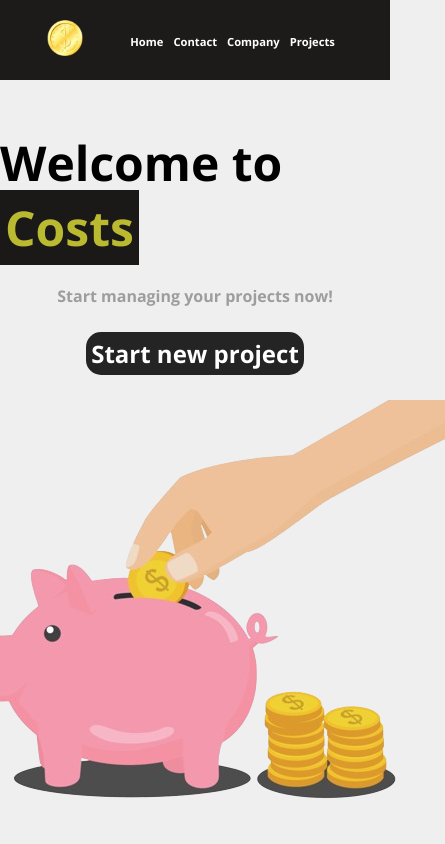
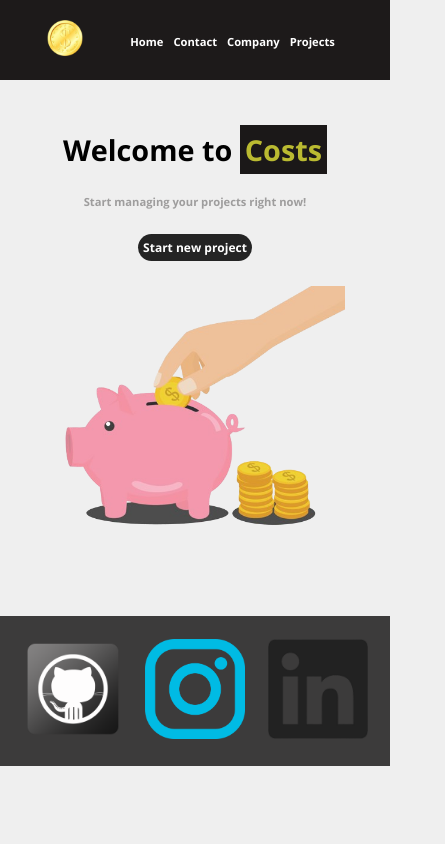
Before and after one commit to tarcisiomenezes2023/Project_Costs, a React (Create React App) app in the folder project-react03/: page / in a window 390 px wide. Shown: the top 844 px of the page, 445 px wide, since content can reach past the window. Built offline with nearby package versions, Linux system fonts and the light colour scheme.

Commit message:
Responsive Home Page

```diff
--- a/project-react03/src/Components/Pages/Home.css
+++ b/project-react03/src/Components/Pages/Home.css
@@ -42,3 +42,54 @@
     color: rgb(166, 166, 54);
     transform: scale(1.1);
   }
+
+  @media screen and (max-width: 818px) {
+    .Main h1{
+        font-size: 2.3em;
+        font-weight: bolder;
+    }
+    .Main p {
+        font-size: 0.8em;
+    }
+    .Main img {
+        height: 400px;
+        width: 400px;
+    }
+    .Main .Button {
+        font-size: 0.8em;
+    }
+}
+
+@media screen and (max-width: 500px) {
+  .Main h1{
+      font-size: 1.8em;
+      font-weight: bolder;
+  }
+  .Main p {
+      font-size: 0.7em;
+  }
+  .Main img {
+      height: 300px;
+      width: 300px;
+  }
+  .Main .Button {
+      font-size: 0.5em;
+  }
+}
+
+@media screen and (max-width: 320px) {
+  .Main h1{
+      font-size: 1.3em;
+      font-weight: bolder;
+  }
+  .Main p {
+      font-size: 0.5em;
+  }
+  .Main img {
+      height: 200px;
+      width: 200px;
+  }
+  .Main .Button {
+      font-size: 0.4em;
+  }
+}
--- a/project-react03/src/Components/Pages/Home.js
+++ b/project-react03/src/Components/Pages/Home.js
@@ -8,7 +8,7 @@ function Home() {
       <h1>
         Welcome to <span>Costs</span>
       </h1>
-      <p>Start managing your projects now!</p>
+      <p>Start managing your projects right now!</p>
       <Link to="/newproject" className="Button">
         <h2>Start new project</h2>
       </Link>
```
